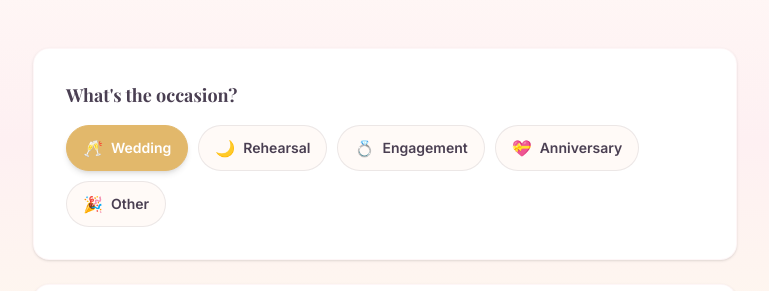
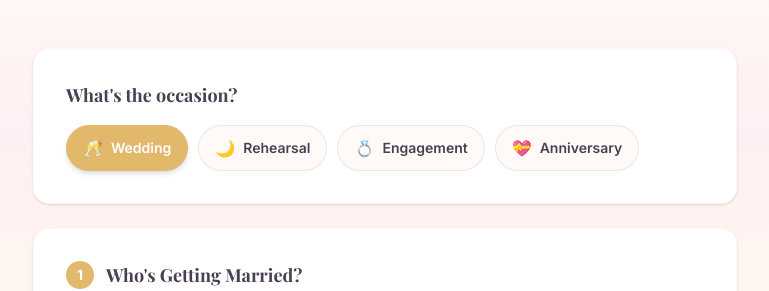
Before and after one commit to elaine202309/toastgen, a React (Vite) app: page / in a window 1280 px wide. Shown: the part 2500-2791 px from the top of the page, without its empty margins (255-1024 px from the left). Built offline with nearby package versions, Linux system fonts and the light colour scheme; no server answers; a web font is replaced by a local one.

Commit message:
Remove Other occasion option

```diff
--- a/src/components/SpeechForm.tsx
+++ b/src/components/SpeechForm.tsx
@@ -72,7 +72,7 @@ export default function SpeechForm({ selectedRole, selectedTone, onToneChange, i
         <div className="bg-white rounded-2xl p-6 sm:p-8 shadow-sm border border-blush-dark/20">
           <h3 className="text-lg font-bold font-heading text-charcoal mb-4">What's the occasion?</h3>
           <div className="flex flex-wrap gap-2.5">
-            {[['wedding', '🥂', 'Wedding'], ['rehearsal', '🌙', 'Rehearsal'], ['engagement', '💍', 'Engagement'], ['anniversary', '💝', 'Anniversary'], ['other', '🎉', 'Other']].map(([id, emoji, label]) => {
+            {[['wedding', '🥂', 'Wedding'], ['rehearsal', '🌙', 'Rehearsal'], ['engagement', '💍', 'Engagement'], ['anniversary', '💝', 'Anniversary']].map(([id, emoji, label]) => {
               const isSelected = occasion === id;
               return (
                 <button
--- a/src/data/roles.ts
+++ b/src/data/roles.ts
@@ -73,7 +73,6 @@ export const occasions = [
   { id: 'rehearsal', label: 'Rehearsal Dinner', description: 'The intimate dinner the night before' },
   { id: 'engagement', label: 'Engagement Party', description: 'Celebrating the proposal and upcoming marriage' },
   { id: 'anniversary', label: 'Anniversary', description: 'Honoring years of marriage' },
-  { id: 'other', label: 'Other Celebration', description: 'Any heartfelt occasion worth a toast' },
 ];
 
 export const tones = [
--- a/src/hooks/buildPrompt.ts
+++ b/src/hooks/buildPrompt.ts
@@ -7,8 +7,7 @@ export function buildSystemPrompt(data: FormData): string {
   const wordCount = lengths.find(l => l.value === data.length)?.words || 500;
   const occasionLabel = data.occasion === 'rehearsal' ? 'rehearsal dinner' :
     data.occasion === 'engagement' ? 'engagement party' :
-    data.occasion === 'anniversary' ? 'anniversary celebration' :
-    data.occasion === 'other' ? 'special celebration' : 'wedding reception';
+    data.occasion === 'anniversary' ? 'anniversary celebration' : 'wedding reception';
 
   // Detect how much detail the user provided
   const detailFields = [data.firstMet, data.funniestMemory, data.touchingMemory, data.perfectMatch, data.threeWords];
```
